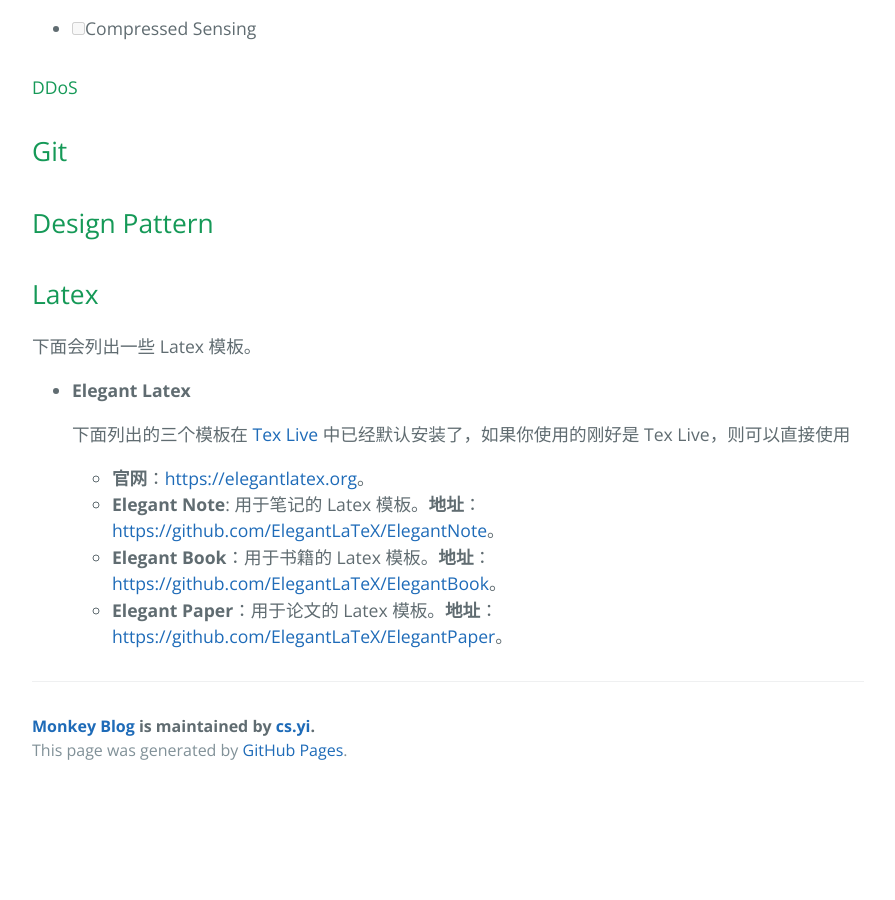
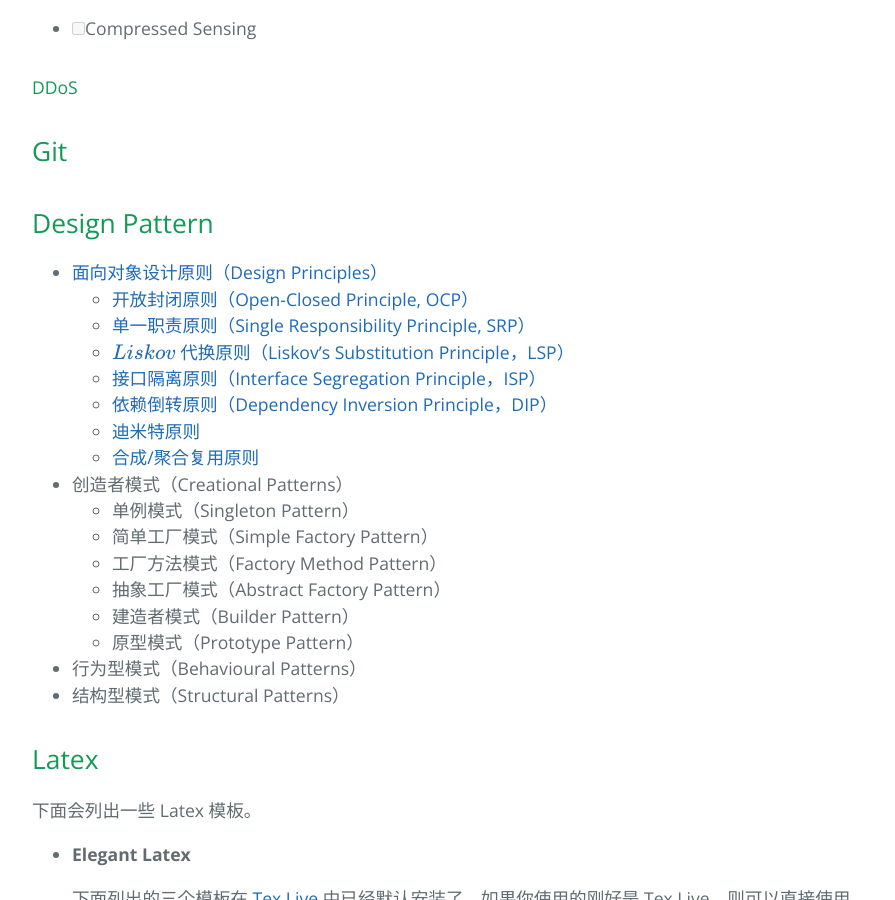
Before and after one commit to monkey-knight/monkey-knight.github.io, a Jekyll site: the page built from learning-list.md, in a window 1280 px wide and 900 px high, scrolled down 1315 px. Shown: the whole window, without its empty margins (192-1087 px from the left). Built offline with Jekyll 4.4.1, drawn with Linux system fonts in a browser that asks for light colours; our own code applies the rules of GitHub Pages for plain Markdown files; formulas are drawn with MathJax 3; before the commit the page ends 2109 px from its top, so only the background shows below that.

Commit message:
add design pattern

```diff
--- a/learning-list.md
+++ b/learning-list.md
@@ -54,7 +54,23 @@ The video lectures are on [web.mit.edu/18.06](http://web.mit.edu/18.06/www/) and
 
 ## Design Pattern
 
-
+- [面向对象设计原则（Design Principles）](./design-pattern/principles/01-面向对象设计原则.md)
+  - [开放封闭原则（Open-Closed Principle, OCP）](./design-pattern/principles/02-开放封闭原则.md)
+  - [单一职责原则（Single Responsibility Principle, SRP）](./design-pattern/principles/03-单一职责原则.md)
+  - [$Liskov$ 代换原则（Liskov's Substitution Principle，LSP）](./design-pattern/principles/04-Liskov代换原则.md)
+  - [接口隔离原则（Interface Segregation Principle，ISP）](./design-pattern/principles/05-接口隔离原则.md)
+  - [依赖倒转原则（Dependency Inversion Principle，DIP）](./design-pattern/principles/06-依赖倒转原则.md)
+  - [迪米特原则](./design-pattern/principles/07-迪米特原则.md)
+  - [合成/聚合复用原则](./design-pattern/principles/08-合成聚合复用原则.md)
+- 创造者模式（Creational Patterns）
+  - 单例模式（Singleton Pattern）
+  - 简单工厂模式（Simple Factory Pattern）
+  - 工厂方法模式（Factory Method Pattern）
+  - 抽象工厂模式（Abstract Factory Pattern）
+  - 建造者模式（Builder Pattern）
+  - 原型模式（Prototype Pattern）
+- 行为型模式（Behavioural Patterns）
+- 结构型模式（Structural Patterns）
 
 ## Latex
 
```
Also changed, not shown: design-pattern/principles/01-面向对象设计原则.md (added, +12 -0 lines), design-pattern/principles/02-开放封闭原则.md (added, +121 -0 lines), design-pattern/principles/03-单一职责原则.md (added), design-pattern/principles/04-Liskov代换原则.md (added), design-pattern/principles/05-接口隔离原则.md (added), design-pattern/principles/06-依赖倒转原则.md (added), design-pattern/principles/07-迪米特原则.md (added), design-pattern/principles/08- 合成聚合复用原则.md (added).
